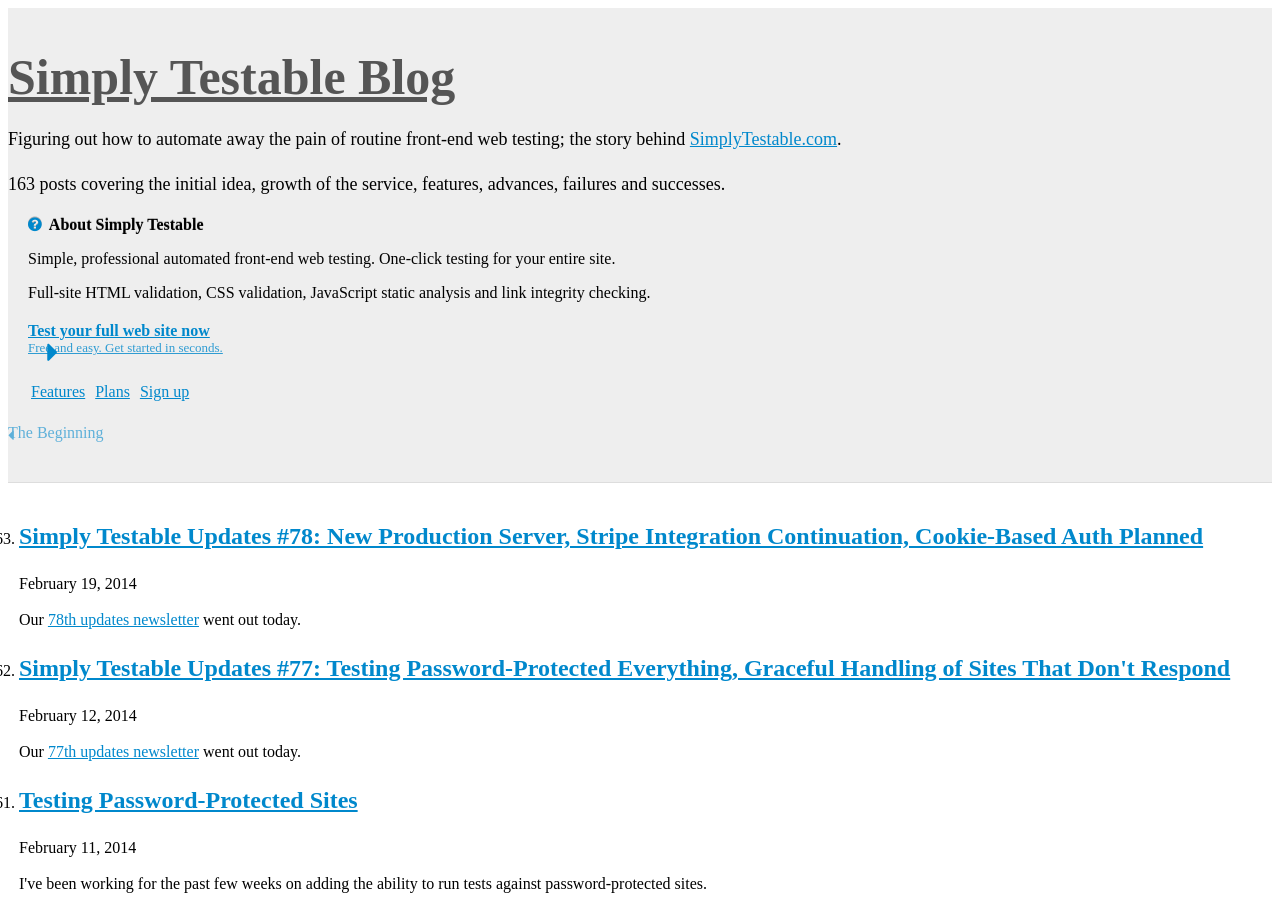
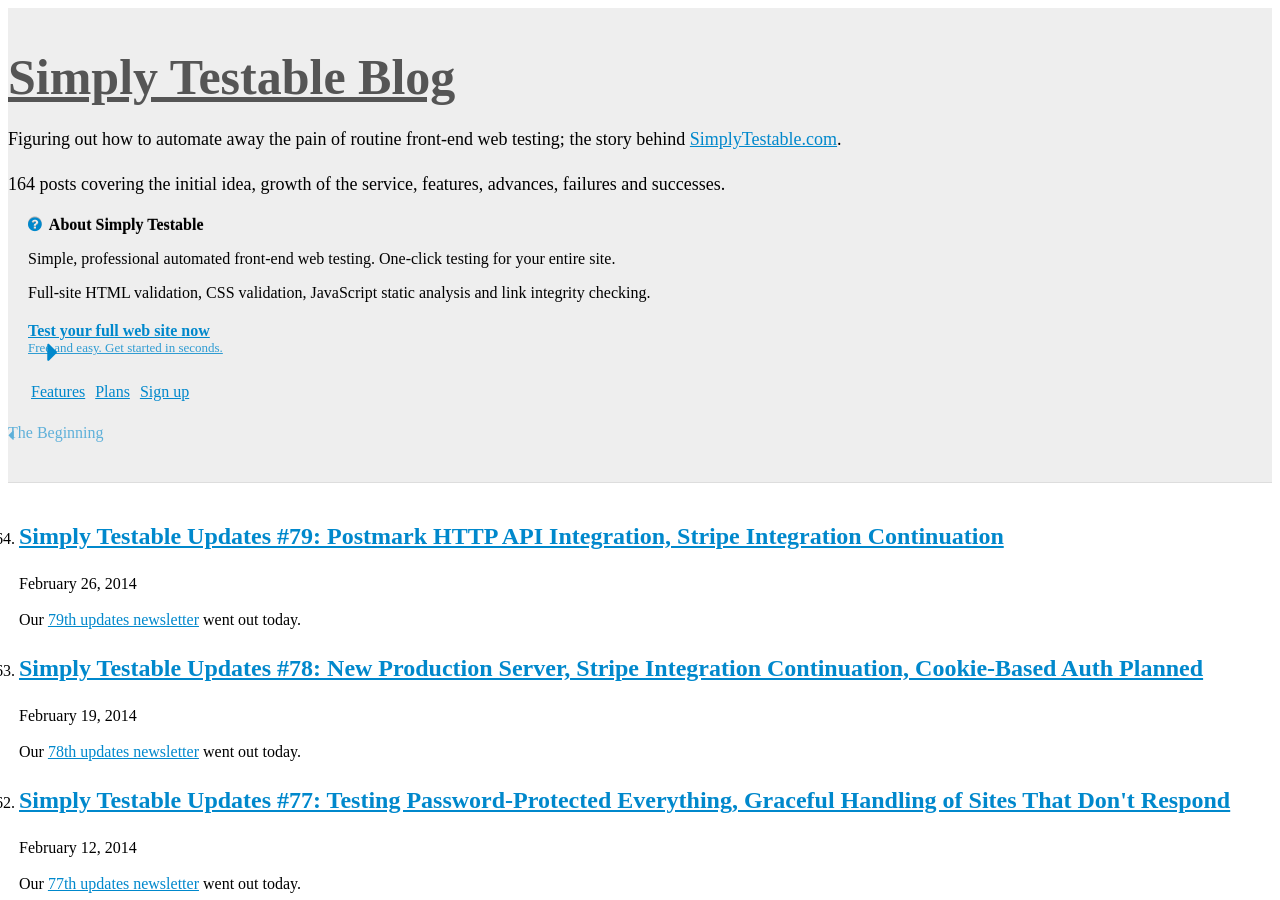
Before and after one commit to webignition/blog.simplytestable.com, a Jekyll site: the page built from archive/index.html, in a window 1280 px wide and 900 px high. Built offline with Jekyll 4.4.1, drawn with Linux system fonts in a browser that asks for light colours; nearby versions of some CDN libraries; comment, search, counter and statistics services are not loaded; a style sheet for code colours, icons or effects is not loaded; some of the changed text lies outside the part shown.

Commit message:
79th newsletter notification

```diff
--- a/archive/index.html
+++ b/archive/index.html
@@ -6,6 +6,28 @@ is_archive: true
 <ol class="archive">
 
 
+    <li value="164">
+        <h2><a href="/simply-testable-updates-79/">Simply Testable Updates #79: Postmark HTTP API Integration, Stripe Integration Continuation </a></h2>
+        <p class="post-date">February 26, 2014</p>
+
+
+
+
+
+
+
+
+
+    <p>
+        Our <a href="http://us5.campaign-archive1.com/?u=ac75e33d993d2b502e333ddd0&amp;id=5b807e21d2">79th updates newsletter</a> went out today.
+    </p>
+
+
+
+
+    </li>
+
+
     <li value="163">
         <h2><a href="/simply-testable-updates-78/">Simply Testable Updates #78: New Production Server, Stripe Integration Continuation, Cookie-Based Auth Planned </a></h2>
         <p class="post-date">February 19, 2014</p>
```
Also changed, not shown: _posts/2014-02-26-simply-testable-updates-79.html (added, +15 -0 lines), sitemap.xml (+8 -4 lines).
